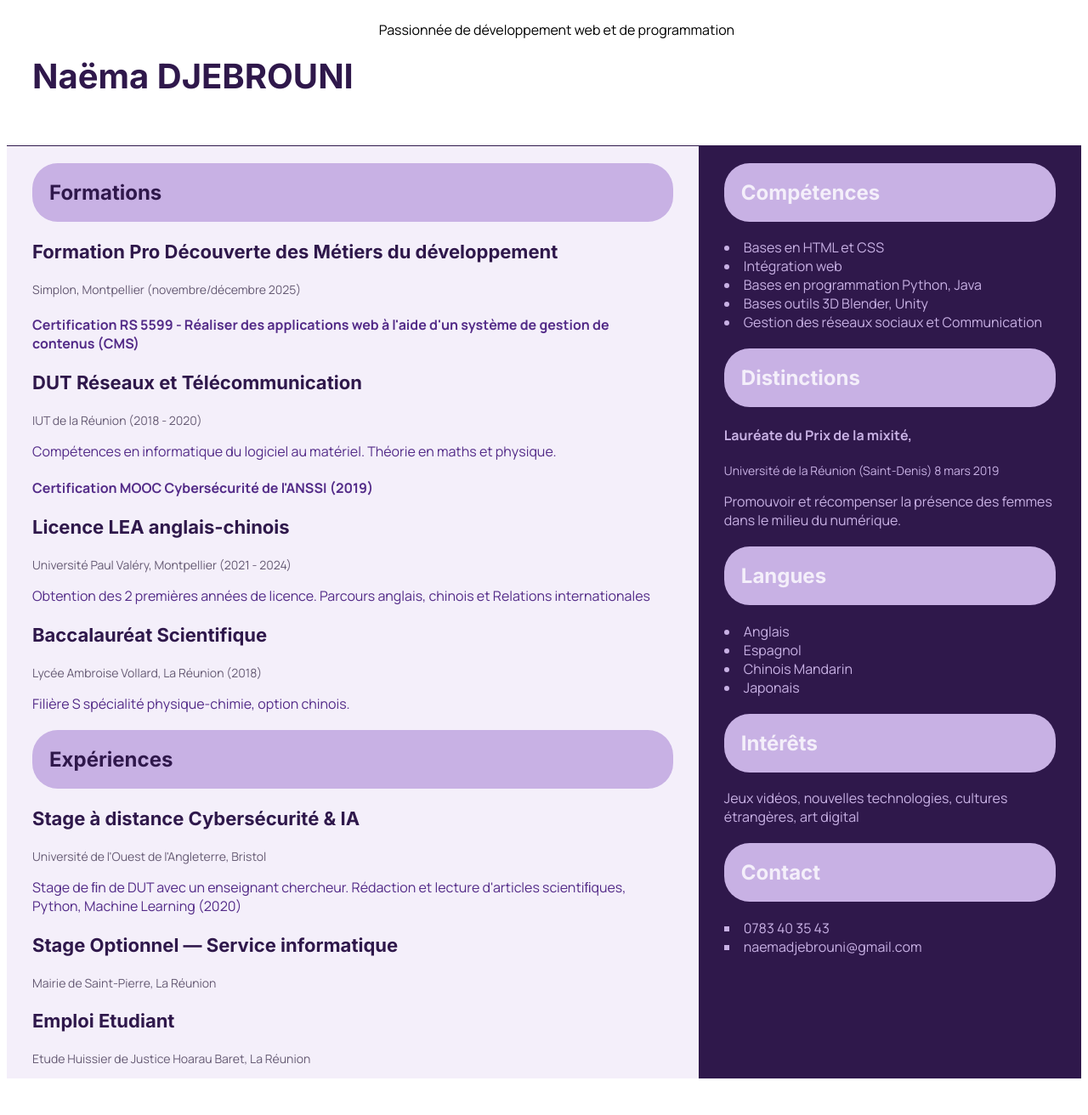
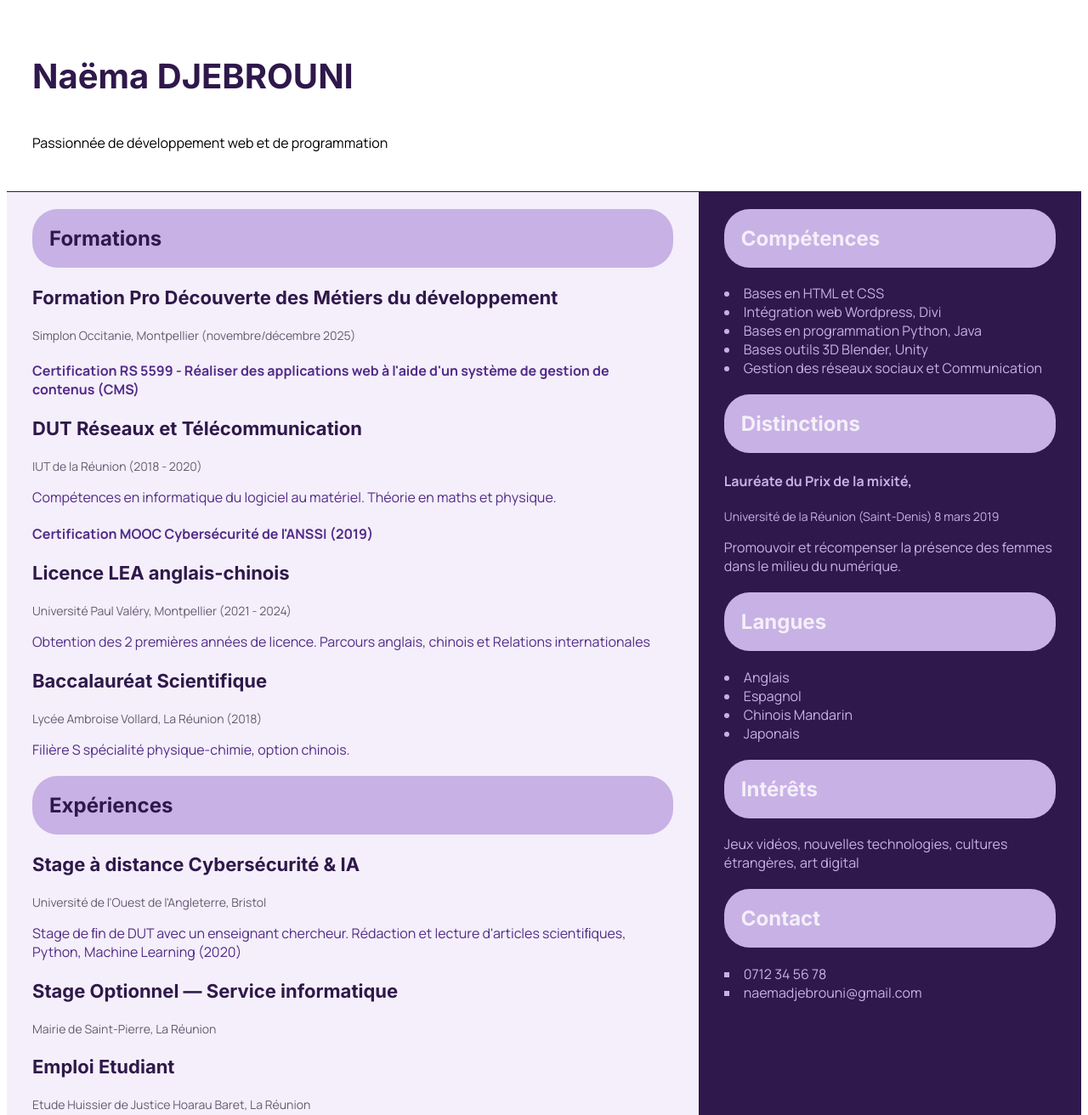
Before and after one commit to naedje/site_html, a plain HTML site: page CV/index.html in a window 1280 px wide. Shown: the top 1312 px of the page at 85% size. Before the commit the page ends 1277 px from the top, so only its background shows below. Drawn offline with Linux system fonts and the light colour scheme.

Commit message:
version finale

```diff
--- a/CV/index.html
+++ b/CV/index.html
@@ -24,7 +24,7 @@
         <section>
             <h2>Formations</h2>
             <h3>Formation Pro Découverte des Métiers du développement</h3>
-            <p class="lieu">Simplon, Montpellier (novembre/décembre 2025)</p>
+            <p class="lieu">Simplon Occitanie, Montpellier (novembre/décembre 2025)</p>
 
             <h4>Certification RS 5599 - Réaliser des applications web à l'aide d'un système de gestion de contenus (CMS)</h4>
 
@@ -62,7 +62,7 @@
         <section>
             <h2>Compétences</h2>
             <li>Bases en HTML et CSS</li>
-            <li>Intégration web</li>
+            <li>Intégration web Wordpress, Divi</li>
             <li>Bases en programmation Python, Java</li>
             <li>Bases outils 3D Blender, Unity</li>
             <li>Gestion des réseaux sociaux et Communication</li>
@@ -86,7 +86,7 @@
         </section>
         <section id="contact">
             <h2>Contact</h2>
-            <li>0783 40 35 43</li>
+            <li>0712 34 56 78 </li>
             <li>naemadjebrouni@gmail.com</li>
         </section>
     </div>
--- a/CV/style.css
+++ b/CV/style.css
@@ -10,6 +10,8 @@ body {
 header {
     grid-area: header;
     display: flex;
+    flex-direction: column;
+    padding: 30px;
 }
 
 h1, h2, h3 {
@@ -20,7 +22,7 @@ h1 {
     color: #2f184b;
     font-size: 40px;
     justify-content: center;
-    padding: 30px;
+
 }
 
 h2 {
```
